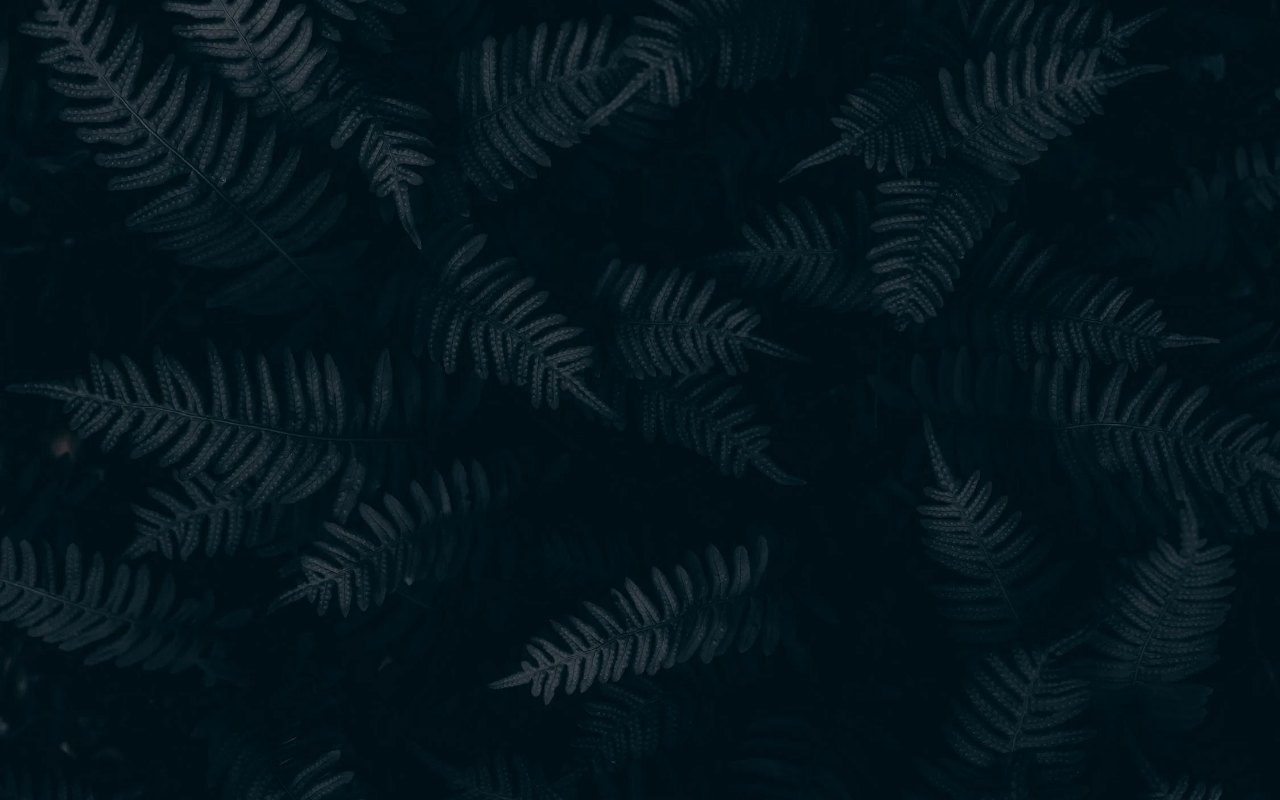
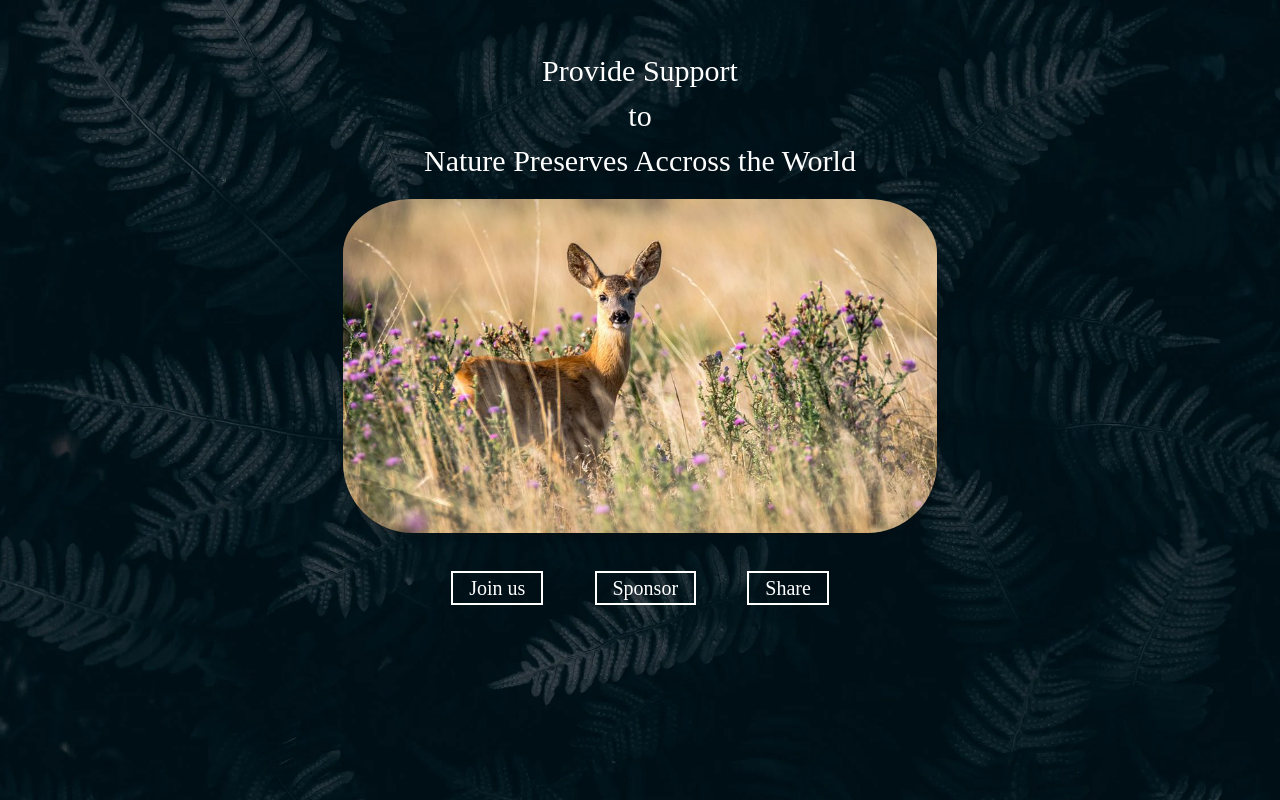
Before and after one commit to PoPsMokE07/Florafauna, a React (Create React App) app: page /form in a window 1280 px wide. Before the commit this address had no page. Built offline with nearby package versions, Linux system fonts and the light colour scheme.

Commit message:
filter page added

```diff
--- a/package.json
+++ b/package.json
@@ -3,6 +3,7 @@
   "version": "0.1.0",
   "private": true,
   "dependencies": {
+    "@chakra-ui/react": "^2.4.9",
     "@headlessui/react": "^1.7.9",
     "@heroicons/react": "^2.0.14",
     "@reduxjs/toolkit": "^1.9.2",
--- a/src/App.js
+++ b/src/App.js
@@ -2,6 +2,8 @@ import Landing from "./screens/Landing";
 import Login from "./screens/Login";
 import Signup from "./screens/Signup";
 import MainPage from "./components/MainPage";
+import Explore from "./components/Explore";
+import Form from "./components/form";
 import React from "react";
 import { BrowserRouter, Routes, Route } from "react-router-dom";
 
@@ -14,6 +16,8 @@ function App() {
         <Route path="/login" element={<Login />} />
         <Route path="/signup" element={<Signup />} />
         <Route path="/main" element={<MainPage/>} />
+        <Route path="/explore" element={<Explore/>} />
+        <Route path="/form" element={<Form/>}/>
 
         </Routes>
       </BrowserRouter>
--- /dev/null
+++ b/src/components/Explore.js
@@ -0,0 +1,92 @@
+import React,{useState} from 'react';
+import WildData from './WildData';
+import { Link } from 'react-router-dom';
+
+
+const Explore = () => {
+
+    const [data,setData] = useState(WildData);
+    // const [region,setRegion] = useState()
+
+    const filterResult= (witem)=>{
+        const result = WildData.filter((curData)=>{
+            return curData.status === witem;
+        })
+        setData(result)
+    }
+
+    const filterRegion = (ritem) => {
+        const result = WildData.filter((curData)=>{
+            return curData.region === ritem;
+        })
+        setData(result)
+    }
+
+    const filterSpecies = (sitem) => {
+        const result = WildData.filter((curData)=>{
+            return curData.species[0] === sitem ||curData.species[1] === sitem ||curData.species[2] === sitem ||curData.species[3] === sitem ||curData.species[4] === sitem ||curData.species[5] === sitem ||curData.species[6] === sitem ||curData.species[7] === sitem;
+        })
+        setData(result)
+    }
+
+    const noFilter = () => {
+        setData(WildData)
+    }
+
+
+  return (
+    <>
+        <h1>Explore The Wildlife</h1>
+
+        <p className='but'>
+            <button onClick={() => filterResult('Critical')}>Critical</button>
+            <button onClick={() => filterResult('Moderate')}>Moderate</button>
+            <button onClick={() => filterResult('Sustainable')}>Sustainable</button>
+        </p>
+        <p className='sel'>
+            <select onChange={(e) => filterRegion(e.target.value)} style={{color:'black'}}>
+                <option>--Select the Region --</option>
+                <option>South Asia</option>
+                <option>South America</option>
+                <option>Africa</option>
+                <option>North America</option>
+                <option>Europe</option>
+                <option>Australia</option>
+                <option>North Asia</option>
+                <option>Central Asia</option>
+            </select>
+        </p>
+        <p className='ani'>
+            <select onChange={(e) => filterSpecies(e.target.value)} style={{color:'black'}}>
+                <option>--Select the Species --</option>
+                {
+                    data.map((opts,i)=><option key={i}>{opts.species[0]}</option>)
+                }
+            </select>
+        </p>
+        <button onClick={() => noFilter()}>Remove Filter</button>
+        <div className='cards'>
+            {data.map((values) => {
+                const {id,image,pname,region,status,species} = values;
+                return(
+                    <>
+                        <div className='card' key={id}>
+                            <img src={image} alt='img' style={{height:'400px',width:'500px'}}/>
+                            <div className='card-body'>
+                                <h3 className='park-name'>{pname}</h3>
+                                <h4>Region : {region}</h4>
+                                <h4>Current Status : {status}</h4>
+                                <h4>Animal Species : {species[0]}, {species[1]}, {species[2]} and {species.length-3} Others</h4>
+                                <Link to="/form"><button>Info</button></Link>
+                            </div>
+                            <hr/>
+                        </div>
+                    </>
+                )
+            })}
+        </div>
+    </>
+  )
+}
+
+export default Explore;
--- a/src/components/Main.js
+++ b/src/components/Main.js
@@ -4,11 +4,10 @@ function Main() {
   return (
     <div className="text-white flex flex-col py-32 w-9/12 m-auto">
       <h1 className="w-5/6 mt-24 mb-2 mx-auto text-center text-6xl font-alice tracking-wide">
-        Save the planet from the loss of biodiversity.
+         Preserving diversity,<br/> ensuring a thriving planet.
       </h1>
       <p className="w-9/12 mx-auto mt-4 text-lg text-center my-10 text-slate-200 tracking-wide">
-      Florafauna is a travel guide or finder for nature preserve or santauries which are  we filter based on location , critical factor(means current situation on population or scarcity) and for users fun purpose we can add filter based on animal so they can select there fav.
-      after selecting preserve you can do three things sponsor(donate) , Join Us and share (customize email)
+      Florafauna is a non-profit organization that works to protect the planet's biodiversity and ensure a healthy and sustainable future for all life on Earth.The website provides information on the importance of biodiversity and the threats facing it, including habitat destruction, climate change, and overexploitation of species.
       </p>
       <div className="flex w-5/6 m-auto justify-center font-serif">
         <Link className="font-serif" to={"/Profile"}>
--- a/src/components/Navbar.js
+++ b/src/components/Navbar.js
@@ -13,7 +13,7 @@ function Navbar() {
   return (
     <div className="flex justify-around w-11/12 m-auto text-slate-300 p-5">
       <div className=" flex w-2/12">
-        <img className="w-12 mb-1 mr-2" src={tree}></img>
+        <img className="w-12 mb-1 mr-2" src={tree} alt="tree"></img>
         <h1 className="text-slate-50 mt-1 font-alice text-3xl">Florafauna</h1>
       </div>
       <div className="w-6/12">
--- /dev/null
+++ b/src/components/WildData.js
@@ -0,0 +1,37 @@
+const WildData = [
+    {
+        id:1,
+        image:"images/bear.jpg",
+        pname:"Phnom Tamao Wildlife Rescue Centre",
+        region:"Central Asia",
+        status:"Moderate",
+        species:["Bear","Deer","Fox","Rabbit","Monkey","Loin","Tiger","Snake"]
+    },
+    {
+        id:2,
+        image:"images/peacock.jpg",
+        pname:"BANKAPURA PEACOCK SANCTUARY",
+        region:"South Asia",
+        status:"Sustainable",
+        species:["Deer","Fox","Rabbit","Monkey"]
+    },
+    {
+        id:3,
+        image:"images/hummingbird.jpg",
+        pname:"BANKAPURA PEACOCK SANCTUARY",
+        region:"South America",
+        status:"Critical",
+        species:["Fox","Rabbit","Bear","Monkey","Loin","Tiger","Snake"]
+    },
+    {
+        id:4,
+        image:"images/elephant.jpg",
+        pname:"BANKAPURA PEACOCK SANCTUARY",
+        region:"Africa",
+        status:"Moderate",
+        species:["Rabbit","Monkey","Loin","Tiger","Snake"]
+    }
+
+]
+
+export default WildData;
--- /dev/null
+++ b/src/components/form.js
@@ -0,0 +1,29 @@
+import React from "react";
+import { Link } from "react-router-dom";
+// import bgimg from "../assets/bgimg.webp";
+// import { Button, ButtonGroup } from '@chakra-ui/react'
+
+const Form = () => {
+    return(
+        <>
+            <div className="form-div" align='center' >
+                <h1>Provide Support</h1>
+                <h1>to</h1>
+                <h1>Nature Preserves Accross the World</h1>
+                <img src="images/animal-2615377__480.jpg" alt="help"/>
+                <Link to="www.dicord.com"><button >
+                    Join us
+                </button></Link>
+                <Link to="https://donorbox.org/nonprofit-blog/20-global-nonprofits-environment"><button >
+                    Sponsor
+                </button></Link>
+                <Link to="www.dicord.com"><button >
+                    Share
+                </button></Link>
+            </div>
+        </>
+    )
+
+}
+
+export default Form;
--- a/src/components/style.css
+++ b/src/components/style.css
@@ -59,14 +59,14 @@ header {
     display: flex;
     justify-content: center;
     align-items: center;
-    padding-left: 15rem;
+    padding-left: 13rem;
 }
 
 .image img{
-    height: 300px;
-    width: 400px;
+    height: 400px;
+    width: 550px;
     border-radius: 30px;
-    box-shadow: 2px 2px 4px 2px rgba(255, 255, 255, 0.2);;
+    box-shadow: 12px 12px 14px 12px rgba(0, 0, 0, 0.2);;
 
 }
 .greet{
@@ -101,3 +101,37 @@ header {
     color: white;
     border: white 2px solid;
 }
+
+.form-div{
+    padding-top: 3rem;
+}
+
+.form-div h1{
+    font-family: 'Times New Roman', Times, serif;
+    font-size: 30px;
+}
+
+.form-div img{
+    padding-top: 1rem;
+    height: 350px;
+    border-radius: 70px;
+    box-shadow: 2px 2px 4px 2px rgba(18, 16, 16, 0.2);
+
+}
+
+.form-div button{
+    margin-top: 3%;
+    margin-left: 2%;
+    margin-right: 2%;
+    padding-left: 1rem;
+    padding-right: 1rem;
+    border: solid 2px white ;
+    font-family: 'Times New Roman', Times, serif;
+    font-size: 20px;
+}
+
+.form-div button:hover{
+    background-color: white;
+    border: solid 2px black ;
+    color: black;
+}
```
Also changed, not shown: 1 other file (tests, documents, lock files or other folders).
